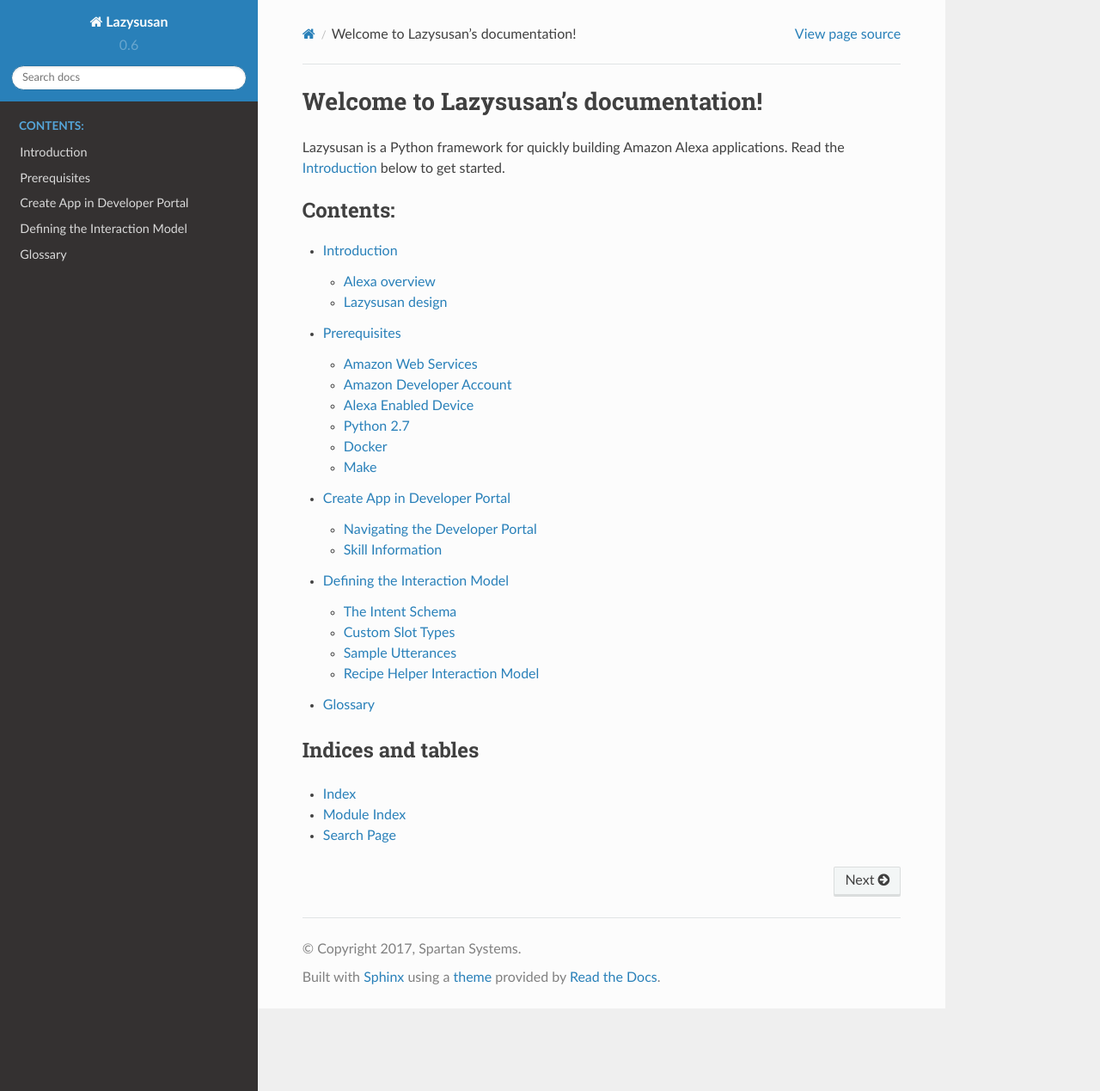
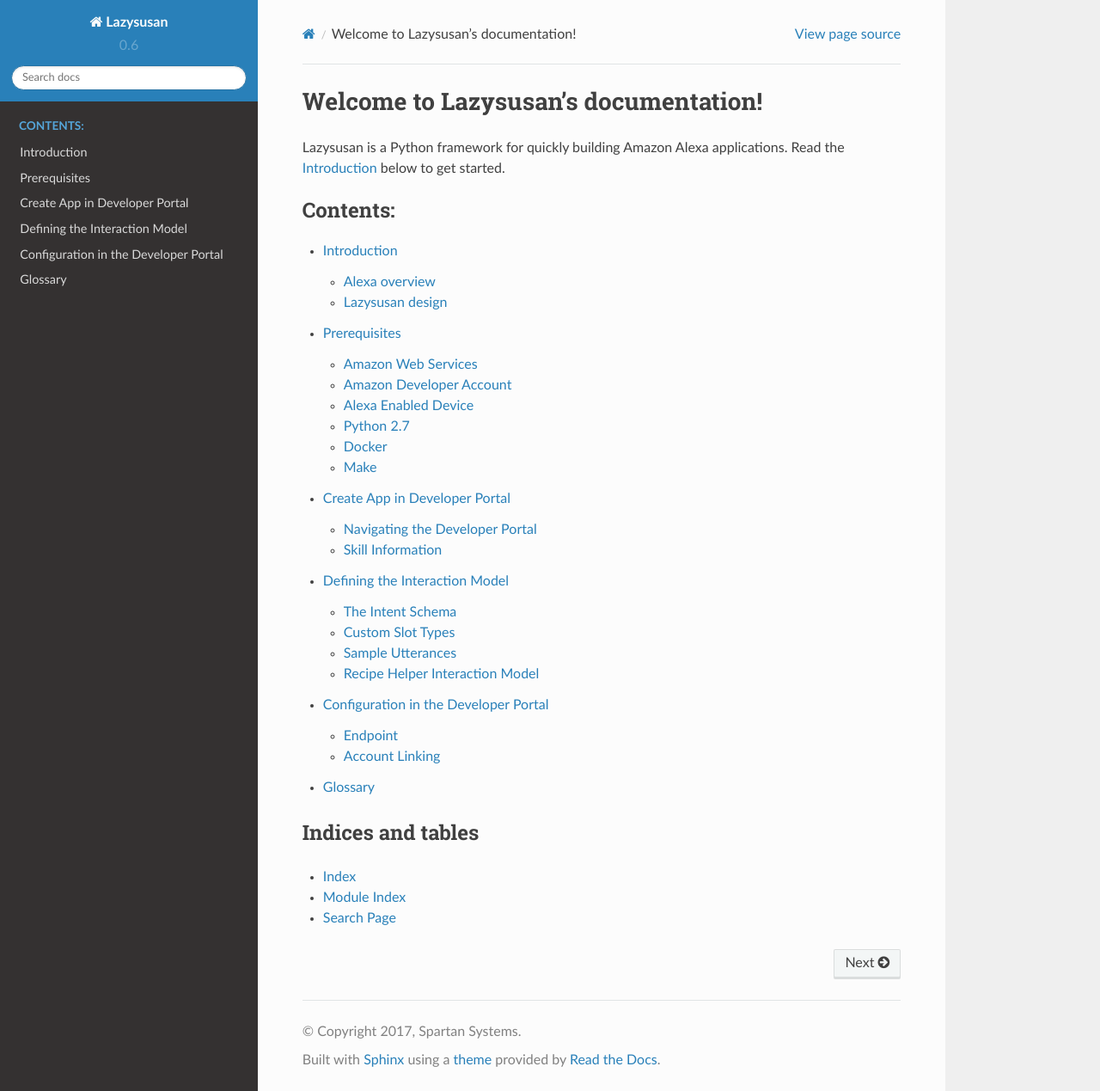
Before and after one commit to verypossible/lazysusan, a Sphinx documentation site: the page built from docs/index.rst, in a window 1280 px wide and 1269 px high. Shown: the whole window at 86% size. Built offline with Sphinx 7.4.7 and the Read the Docs theme 2.0.0, drawn with Linux system fonts in a browser that asks for light colours; pages that are not in the unit, such as notebooks, are missing from menus; some of the changed lines change nothing that is shown.

Commit message:
Developer Portal Configuration

```diff
--- /dev/null
+++ b/docs/config.rst
@@ -0,0 +1,28 @@
+.. _config:
+
+=====================================
+Configuration in the Developer Portal
+=====================================
+
+The configuration screen in the Amazon Developer portal tells the Alexa platform
+where to send the JSON payload when your skill in invoked by a user. Since the
+Lazysusan framework is deployed to AWS Lambda, configuring this section is
+relatively trivial.
+
+
+Endpoint
+========
+
+For the endpoint section, make sure the radio button for "AWS Lambda ARN" is
+selected, the appropriate region checkbox is checked, and the Amazon Resource
+Number (ARN) for your Lambda function is pasted into the corressponding region
+text field. If you deploy your Lambda function to multiple regions, you will be
+able to check both region checkboxes and supply both ARN numbers.
+
+
+Account Linking
+===============
+
+For the example application, leave the Account Linking radio button set to "No".
+If you wish to create a skill that utilizes Account Linking, you will need to
+provide the required OAuth criteria.
--- a/docs/index.rst
+++ b/docs/index.rst
@@ -14,6 +14,7 @@
    create_app
    interaction_model
    example_app
+   config
    glossary
 
 
```
